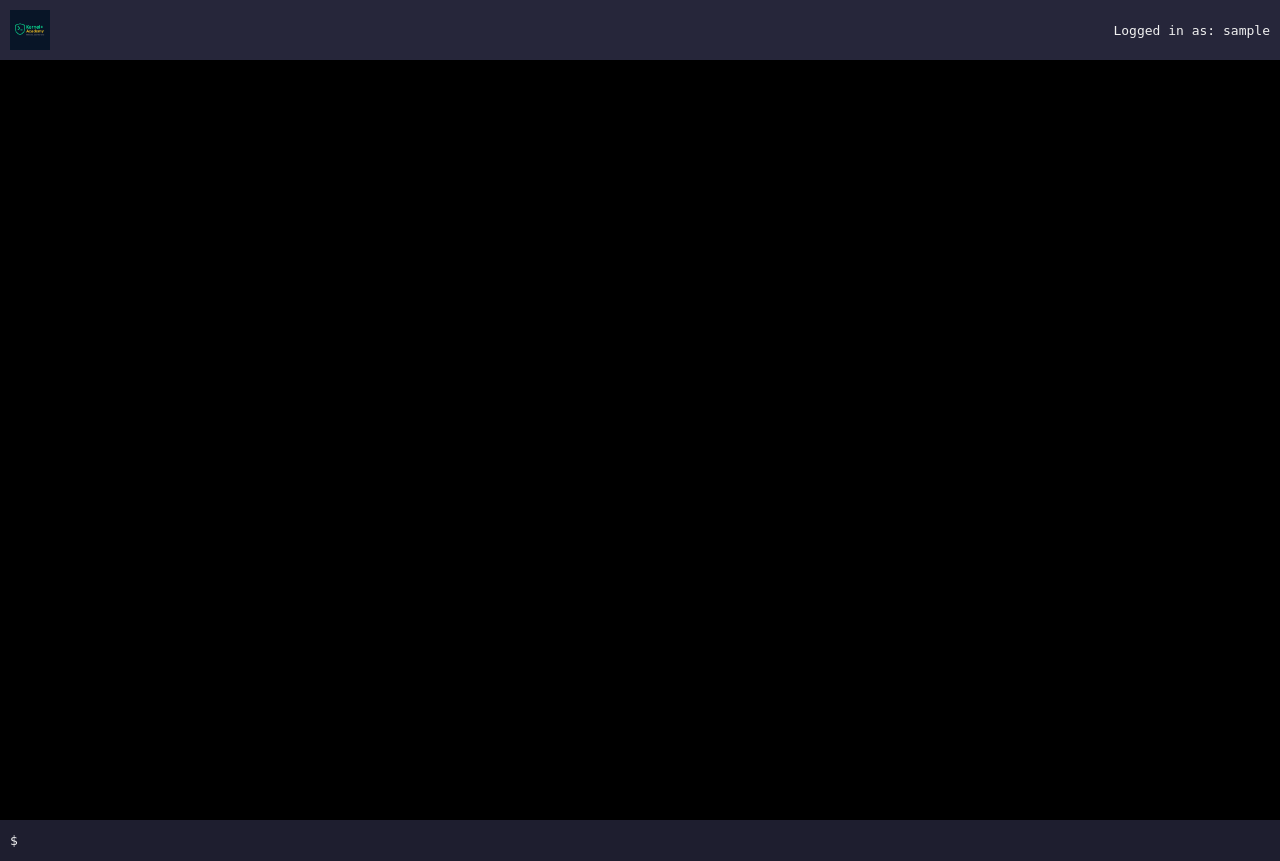
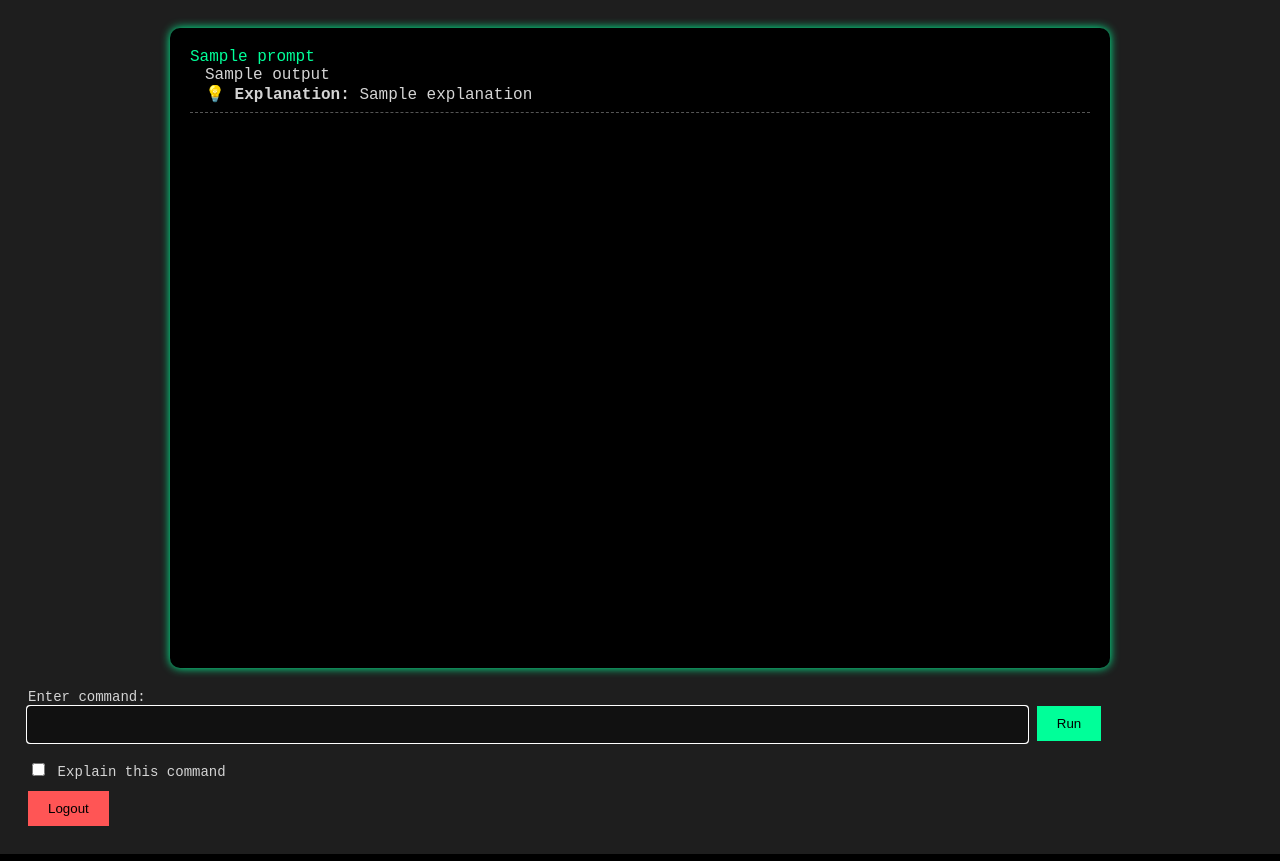
Before and after one commit to KernelPlusAcademy/ShellCoach_Pro_MillionDollarBuld, a Flask app: template templates/dashboard.html in a window 1280 px wide. Run offline with Flask 3, Linux system fonts and the light colour scheme; the template is opened without the code that fills it: most values are stand-ins (such as "Sample title", 1, 10 or a date in 2020).

Commit message:
dashboard.html

```diff
--- a/templates/dashboard.html
+++ b/templates/dashboard.html
@@ -1,84 +1,80 @@
 <!DOCTYPE html>
-<html>
+<html lang="en">
 <head>
-    <title>ShellCoach Pro</title>
+    <meta charset="UTF-8">
+    <title>ShellCoach Dashboard</title>
     <style>
         body {
-            background-color: #1e1e2f;
-            color: #f0f0f0;
-            font-family: monospace;
-            margin: 0;
-            padding: 0;
+            background-color: #1e1e1e;
+            color: #d4d4d4;
+            font-family: "Courier New", Courier, monospace;
+            padding: 20px;
         }
-        #terminal {
-            background-color: #000000;
+        .terminal {
+            width: 100%;
+            max-width: 900px;
+            margin: auto;
+            background-color: #000;
             padding: 20px;
-            height: 90vh;
+            border-radius: 10px;
+            box-shadow: 0 0 10px #00ff99;
             overflow-y: auto;
+            height: 600px;
+        }
+        .prompt {
+            color: #00ff99;
+        }
+        .output, .explanation {
+            margin-left: 15px;
             white-space: pre-wrap;
         }
-        #input-line {
-            display: flex;
-            align-items: center;
+        .form-container {
+            margin-top: 20px;
+        }
+        input[type="text"] {
+            width: 80%;
+            background-color: #111;
+            color: #d4d4d4;
+            border: none;
             padding: 10px;
+            font-family: "Courier New", Courier, monospace;
         }
-        #cmd {
-            background-color: #1e1e2f;
-            color: #f0f0f0;
+        input[type="submit"] {
+            background-color: #00ff99;
+            color: #000;
             border: none;
-            outline: none;
-            flex: 1;
-            font-family: monospace;
-            font-size: 16px;
+            padding: 10px 20px;
+            cursor: pointer;
         }
-        .branding {
-            padding: 10px;
-            background-color: #26263a;
-            display: flex;
-            justify-content: space-between;
-            align-items: center;
-        }
-        .branding img {
-            height: 40px;
+        label {
+            font-size: 14px;
         }
     </style>
 </head>
 <body>
-    <div class="branding">
-        <img src="/static/img/kernelplus_logo.png" alt="Kernel+ Academy Logo">
-        <div>Logged in as: {{ username }}</div>
-    </div>
-    <div id="terminal"></div>
-    <div id="input-line">
-        <span>$</span>
-        <input type="text" id="cmd" autofocus />
+    <div class="terminal">
+        {% for prompt, output, explanation in terminal_history %}
+            <div><span class="prompt">{{ prompt }}</span></div>
+            <div class="output">{{ output }}</div>
+            {% if explanation %}
+                <div class="explanation"><strong>💡 Explanation:</strong> {{ explanation }}</div>
+            {% endif %}
+            <hr style="border: 0; border-top: 1px dashed #555;">
+        {% endfor %}
     </div>
 
-    <script>
-        const cmdInput = document.getElementById("cmd");
-        const terminal = document.getElementById("terminal");
-
-        cmdInput.addEventListener("keydown", function(e) {
-            if (e.key === "Enter") {
-                const command = cmdInput.value;
-                const userInput = document.createElement("div");
-                userInput.textContent = "$ " + command;
-                terminal.appendChild(userInput);
-                fetch("/execute", {
-                    method: "POST",
-                    headers: { "Content-Type": "application/json" },
-                    body: JSON.stringify({ command })
-                })
-                .then(res => res.json())
-                .then(data => {
-                    const output = document.createElement("div");
-                    output.textContent = data.output;
-                    terminal.appendChild(output);
-                    terminal.scrollTop = terminal.scrollHeight;
-                });
-                cmdInput.value = "";
-            }
-        });
-    </script>
+    <div class="form-container">
+        <form method="POST">
+            <label for="command">Enter command:</label><br>
+            <input type="text" name="command" id="command" autofocus required>
+            <input type="submit" value="Run">
+            <br><br>
+            <input type="checkbox" name="show_explanation" id="show_explanation">
+            <label for="show_explanation">Explain this command</label>
+        </form>
+        <form method="GET" action="/logout" style="margin-top: 10px;">
+            <input type="submit" value="Logout" style="background-color: #ff5555;">
+        </form>
+    </div>
 </body>
 </html>
```
